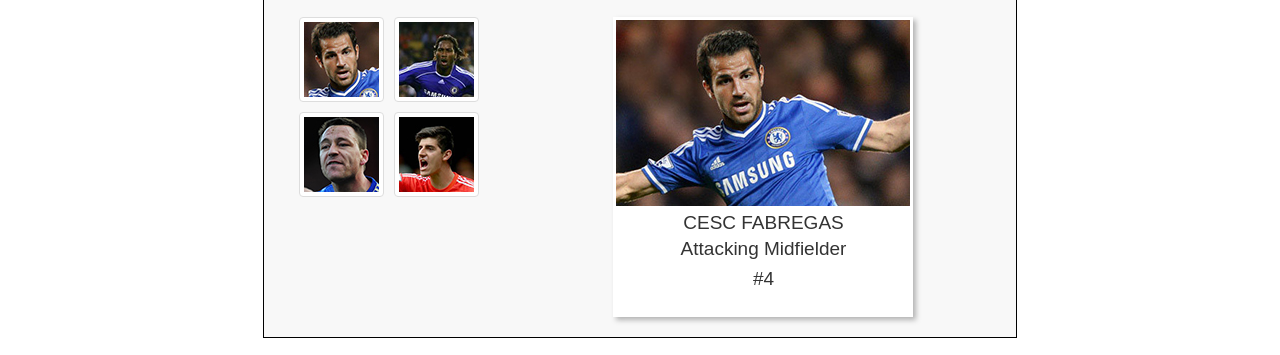
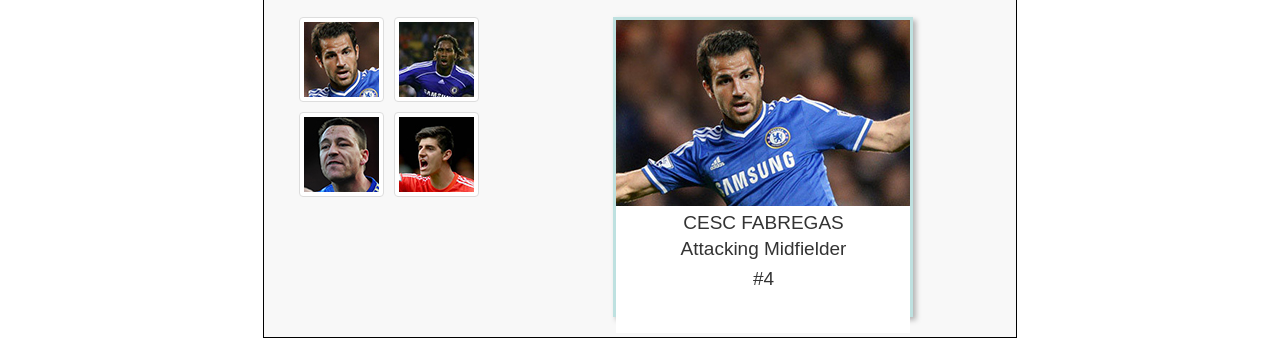
Before and after one commit to kaidez/build-css-demo, a website: page jade/index.jade in a window 1280 px wide. Shown: the part 204-559 px from the top of the page. Drawn offline with nearby package versions, Linux system fonts and the light colour scheme; files that its build step writes are made by us from their sources; files whose address does not match are found by name; a web font is replaced by a local one.

Commit message:
continue styling mobile view, update ignoreArray in gulpfile.js

```diff
--- a/css-build/gallery.less
+++ b/css-build/gallery.less
@@ -48,6 +48,7 @@
 
         background: url('../img/@{name}-mobile.jpg') no-repeat 0 0;
         background-size: 180px 180px;
+        border: 3px solid rgba(190, 225, 224, 1);
       }
     }
   }
@@ -62,7 +63,6 @@
 
         background: url('../img/@{name}.jpg') no-repeat 0 0;
         background-size: 300px 300px;
-        border: 3px solid rgba(255, 255, 255, 1);
       }
     }
   }
--- a/css-build/imports/mixins.less
+++ b/css-build/imports/mixins.less
@@ -14,3 +14,9 @@
   /* IE6, IE7 */
   clip: rect(1px, 1px, 1px, 1px);
 }
+
+// Text elements in the player's info box has too much vertical padding
+// Reset it
+.mobile-margin-reset {
+  margin: 2px 0;
+}
--- a/css-build/imports/mobile_first.less
+++ b/css-build/imports/mobile_first.less
@@ -6,3 +6,14 @@
 .team-header {
   text-align: center;
 }
+
+// Add a blue-ish bg color to the box that holds all the player info
+.all-player-info {
+  height: 127px;
+  background: rgba(190, 225, 224, 1);
+}
+
+
+.player-info, .player-name{
+  .mobile-margin-reset;
+}
--- a/gulpfile.js
+++ b/gulpfile.js
@@ -44,6 +44,7 @@ var jadeFiles = ["jade/index.jade", "jade/**/*.jade"], // Jade
        "nav",
        "ol",
        "ul",
+       ".all-player-info",
        ".btn",
        ".btn-info",
        ".cycle-slide",
```
Also changed, not shown: build/css/gallery.css, build/css/styles.min.css, css-build/styles.css.
